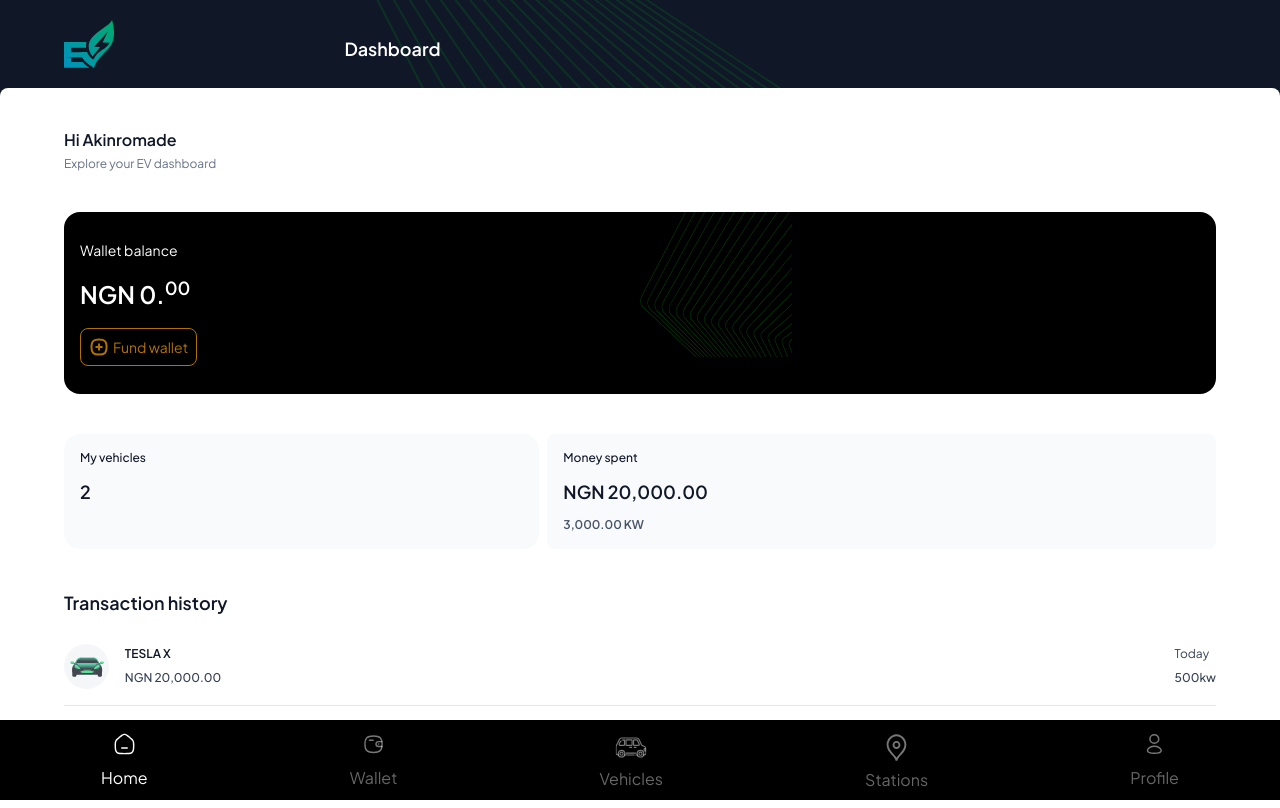
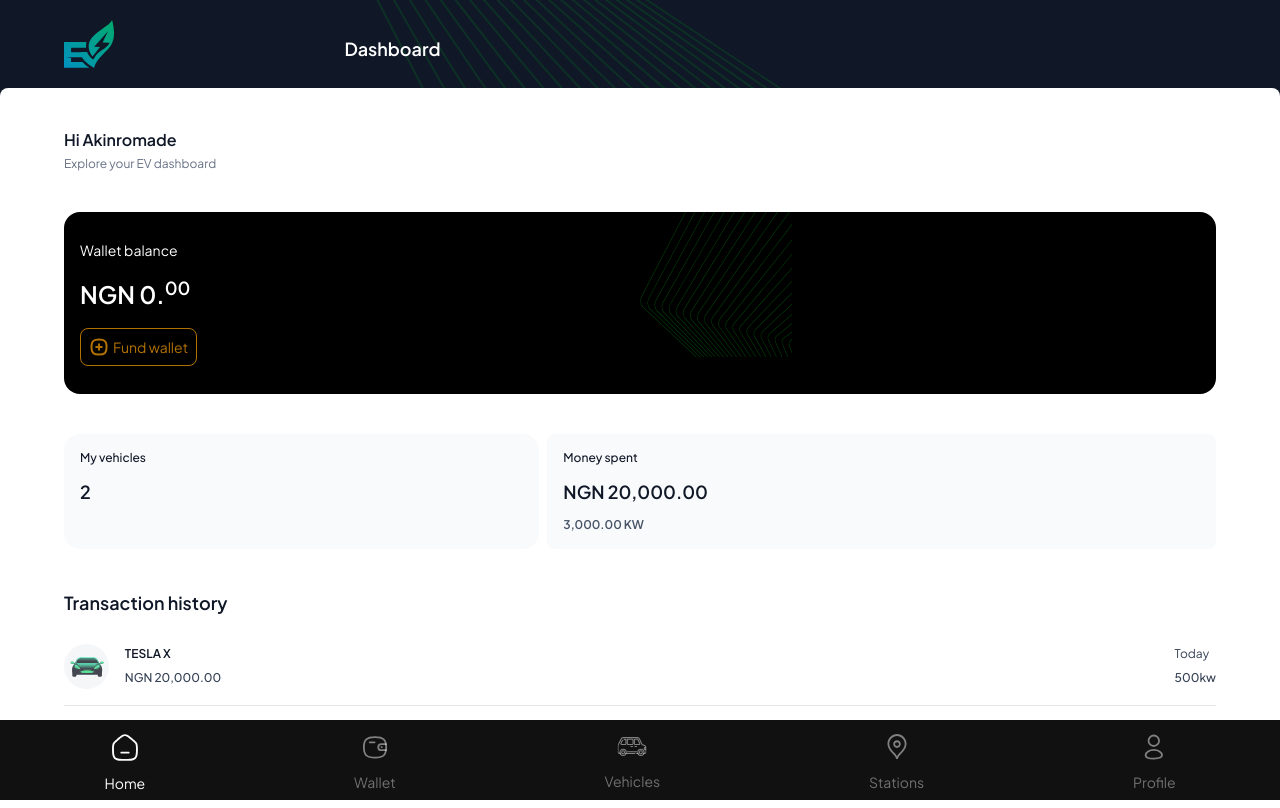
Before and after one commit to Thophylarh/ev-charger, a React (Create React App) app: page /home in a window 1280 px wide. Built offline with nearby package versions, Linux system fonts and the light colour scheme.

Commit message:
navbar changes

```diff
--- a/src/layouts/customer/Navbar.jsx
+++ b/src/layouts/customer/Navbar.jsx
@@ -1,12 +1,12 @@
-import React, {useEffect, useState} from "react";
+import React, { useEffect, useState } from "react";
 import Home from "../../assets/svg/home.svg";
 import Wallet from "../../assets/svg/wallet.svg";
 import Van from "../../assets/svg/van.svg";
-import ActiveVan from "../../assets/svg/activeVan.svg"
+import ActiveVan from "../../assets/svg/activeVan.svg";
 import Profile from "../../assets/svg/profileNav.svg";
-import ActiveProfile from "../../assets/svg/activeProfile.svg"
+import ActiveProfile from "../../assets/svg/activeProfile.svg";
 import Station from "../../assets/svg/stationLocation.svg";
-import ActiveStation from "../../assets/svg/activeStation.svg"
+import ActiveStation from "../../assets/svg/activeStation.svg";
 import InactiveHome from "../../assets/svg/inActiveHome.svg";
 import { Navigate, NavLink, useLocation, useNavigate } from "react-router-dom";
 
@@ -21,32 +21,41 @@ const CNav = () => {
 		setPath(location.pathname);
 	}, [location]);
 
-    const Active = "text-white font-normal text-[16px] mt-[10px]";
+	const Active = "text-white font-normal text-sm mt-[10px]";
 
-    const notActive = "text-white opacity-40 font-normal text-[16px] mt-[10px]"
+	const notActive = "text-white opacity-40 font-normal text-sm mt-[10px]";
 
 	return (
-    <nav className="bg-black h-[5rem] fixed bottom-0 left-0 z-50 w-full">
+		<nav className="bg-[#111111] h-[5rem] fixed bottom-0 left-0 z-50 w-full">
 			<section className="mx-auto py-[0.75rem] flex justify-around">
 				<NavLink
 					to={{
-            pathname: "/home"
+						pathname: "/home",
 					}}
 				>
 					<div>
-          <img src={` ${path === "/home" ? Home : InactiveHome}`} alt="home icon" className="w-[50%] mx-auto" />
-          <h4 className={` ${path === "/home" ? Active : notActive}`}>Home</h4>
+						<img
+							src={` ${path === "/home" ? Home : InactiveHome}`}
+							alt="home icon"
+							className="w-[1.875rem] mx-auto"
+						/>
+						<h4 className={` ${path === "/home" ? Active : notActive}`}>
+							Home
+						</h4>
 					</div>
 				</NavLink>
 
-
 				<NavLink
 					to={{
-            pathname: "/wallet"
+						pathname: "/wallet",
 					}}
 				>
 					<div>
-          <img src={Wallet} alt="home icon" className="w-[50%] mx-auto" />
+						<img
+							src={Wallet}
+							alt="home icon"
+							className="w-[1.875rem] mx-auto"
+						/>
 						<h4 className={` ${path === "/wallet" ? Active : notActive}`}>
 							Wallet
 						</h4>
@@ -55,12 +64,16 @@ const CNav = () => {
 
 				<NavLink
 					to={{
-            pathname: "/myVehicles"
+						pathname: "/myVehicles",
 					}}
 				>
 					<div>
-          <img src={` ${path === "/myVehicles" ? ActiveVan : Van}`} alt="home icon" className="w-[50%] mx-auto" />
-          <h4 className={` ${path === "/myVehicles" ? "text-white font-normal text-[16px] mt-[4px]" : "text-white opacity-40 font-normal text-[16px] mt-[4px] "}`}>
+						<img
+							src={` ${path === "/myVehicles" ? ActiveVan : Van}`}
+							alt="home icon"
+							className="w-[1.875rem] mx-auto"
+						/>
+						<h4 className={` ${path === "/myVehicles" ? Active : notActive}`}>
 							Vehicles
 						</h4>
 					</div>
@@ -68,12 +81,18 @@ const CNav = () => {
 
 				<NavLink
 					to={{
-            pathname: "/station-locator"
+						pathname: "/station-locator",
 					}}
 				>
 					<div>
-          <img src={` ${path === "/station-locator" ? ActiveStation : Station}`}  alt="home icon" className="w-[50%] mx-auto" />
-          <h4 className={` ${path === "/station-locator" ? "text-white font-normal text-[16px] mt-[4px]" : "text-white opacity-40 font-normal text-[16px] mt-[4px] "}`}>
+						<img
+							src={` ${path === "/station-locator" ? ActiveStation : Station}`}
+							alt="home icon"
+							className="w-[1.875rem] mx-auto"
+						/>
+						<h4
+							className={` ${path === "/station-locator" ? Active : notActive}`}
+						>
 							Stations
 						</h4>
 					</div>
@@ -81,11 +100,15 @@ const CNav = () => {
 
 				<NavLink
 					to={{
-            pathname: "/profile"
+						pathname: "/profile",
 					}}
 				>
 					<div>
-          <img src={` ${path === "/profile" ? ActiveProfile : Profile}`} alt="home icon" className="w-[50%] mx-auto" />
+						<img
+							src={` ${path === "/profile" ? ActiveProfile : Profile}`}
+							alt="home icon"
+							className="w-[1.875rem] mx-auto"
+						/>
 						<h4 className={` ${path === "/profile" ? Active : notActive}`}>
 							Profile
 						</h4>
```
Lines whose indentation alone changed are shown as unchanged.
